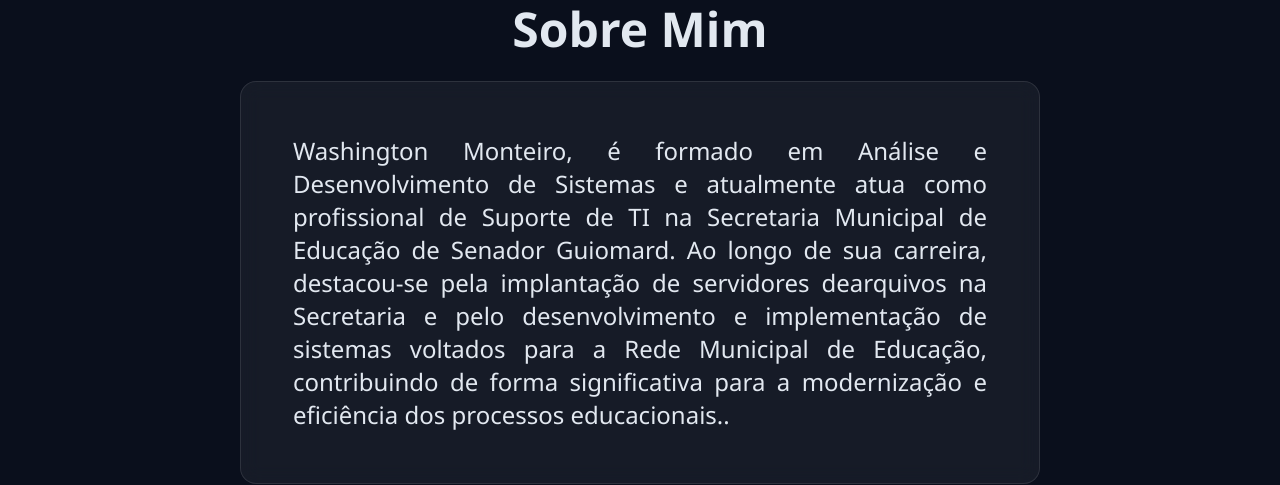
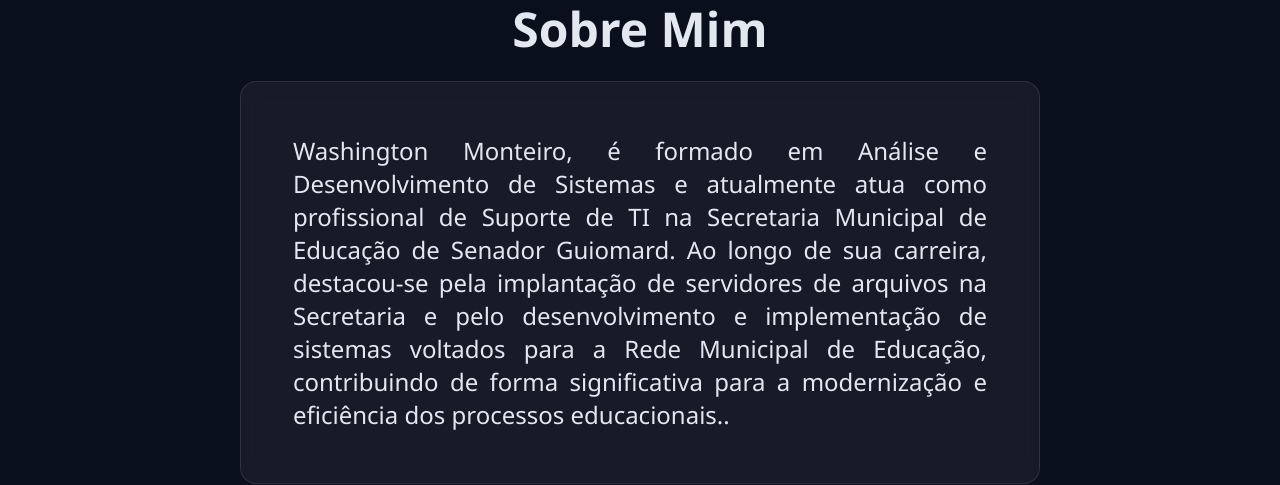
Before and after one commit to washington20188/portfolio, a plain HTML site: page index.html in a window 1280 px wide. Shown: the part 900-1385 px from the top of the page. Drawn offline with Linux system fonts and the light colour scheme.

Commit message:
atualização do sistema

```diff
--- a/index.html
+++ b/index.html
@@ -41,7 +41,7 @@
             <p class="sobre-paragrafo">
                 Washington Monteiro, é formado em Análise e Desenvolvimento de Sistemas e atualmente
                 atua como profissional de Suporte de TI na Secretaria Municipal de Educação de Senador Guiomard.
-                Ao longo de sua carreira, destacou-se pela implantação de servidores dearquivos na Secretaria
+                Ao longo de sua carreira, destacou-se pela implantação de servidores de arquivos na Secretaria
                 e pelo desenvolvimento e implementação de sistemas voltados para a Rede Municipal
                 de Educação, contribuindo de forma significativa para a modernização e eficiência dos processos
                 educacionais..
```
